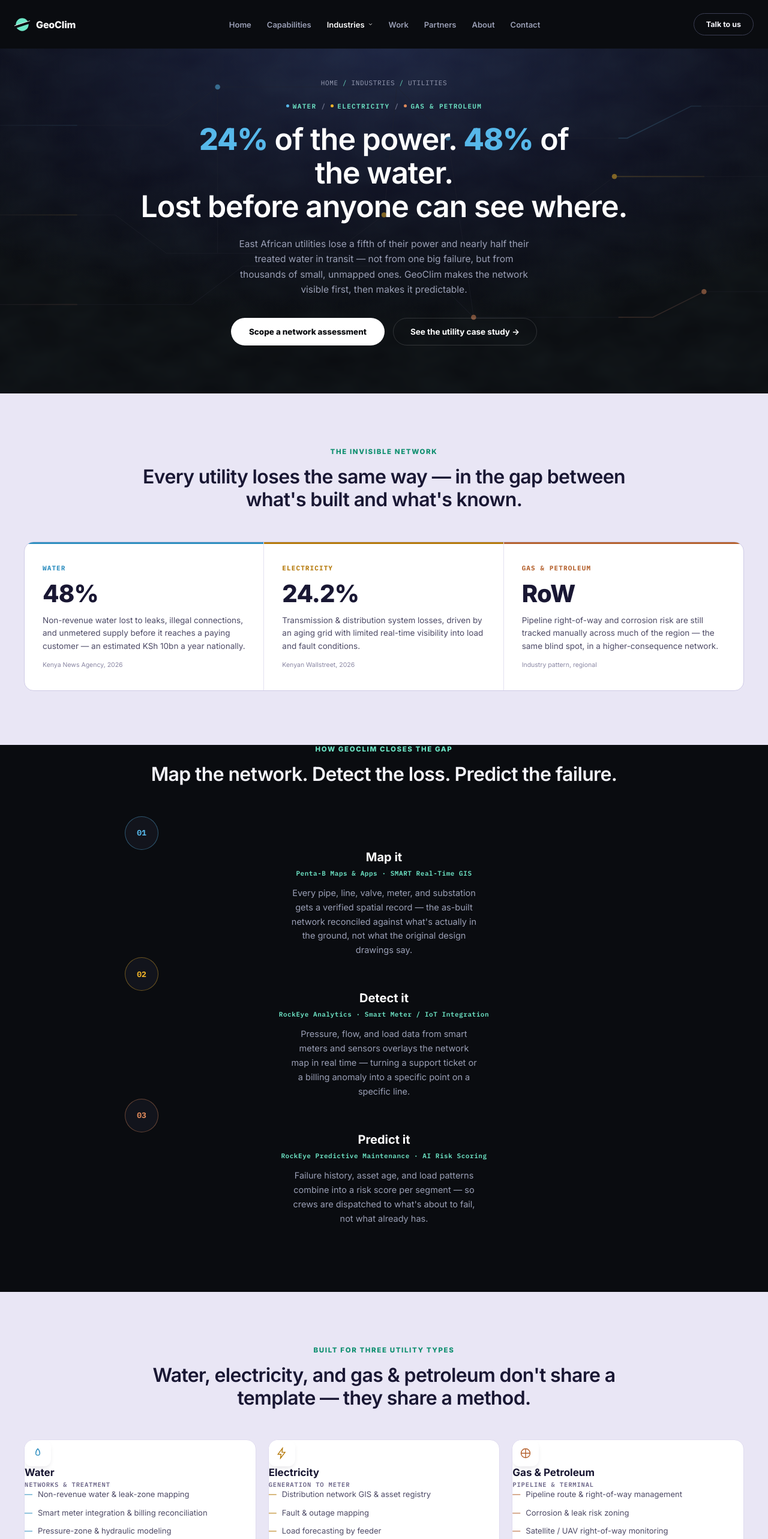
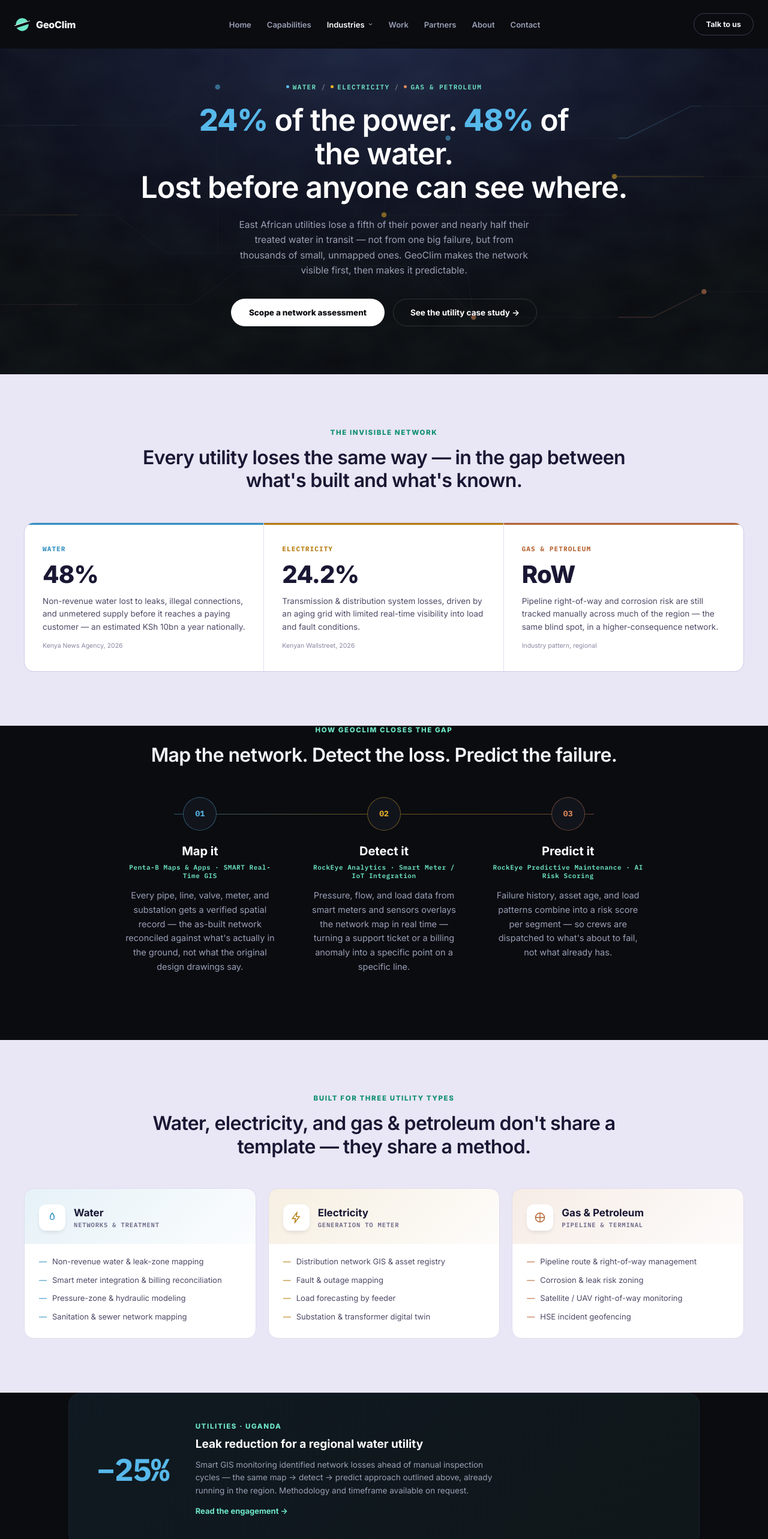
Before and after one commit to luchuowen/geoclim, a Next.js app: page /industries/utilities in a window 1280 px wide. Shown: the top 2566 px of the page at 60% size. Built offline with nearby package versions, Linux system fonts and the light colour scheme; a web font is replaced by a local one.

Commit message:
Utilities page: remove breadcrumb, horizontal Map/Detect/Predict redesign, card header-band redesign (Option A)
Co-Authored-By: Claude Sonnet 5 <noreply@anthropic.com>
Claude-Session: https://claude.ai/code/session_01AG5XGE776AAEXaqt8Zzq2B

```diff
--- a/app/industries/utilities/page.tsx
+++ b/app/industries/utilities/page.tsx
@@ -125,9 +125,6 @@ export default function UtilitiesIndustryPage() {
         </svg>
         <HeroTexture />
         <div className="page-hero-inner util-hero-inner">
-          <div className="breadcrumb">
-            <Link href="/">Home</Link> <span>/</span> <Link href="/industries">Industries</Link> <span>/</span> Utilities
-          </div>
           <div className="util-eyebrow">
             <span className="seg">
               <span className="dot w" /> Water
@@ -206,39 +203,49 @@ export default function UtilitiesIndustryPage() {
           <h2>Map the network. Detect the loss. Predict the failure.</h2>
         </div>
         <div className="util-mdp-rail">
+          <div className="util-mdp-line" aria-hidden="true" />
+          <div className="util-mdp-grid">
             <Reveal className="util-mdp-stage w">
+              <div className="util-mdp-node-row">
                 <div className="util-mdp-node">01</div>
+              </div>
               <div className="util-mdp-body">
                 <h3>Map it</h3>
                 <span className="util-mdp-tools">Penta-B Maps &amp; Apps · SMART Real-Time GIS</span>
                 <p>
-                Every pipe, line, valve, meter, and substation gets a verified spatial record — the as-built network
-                reconciled against what&apos;s actually in the ground, not what the original design drawings say.
+                  Every pipe, line, valve, meter, and substation gets a verified spatial record — the as-built
+                  network reconciled against what&apos;s actually in the ground, not what the original design
+                  drawings say.
                 </p>
               </div>
             </Reveal>
             <Reveal className="util-mdp-stage p" delay="0.08s">
+              <div className="util-mdp-node-row">
                 <div className="util-mdp-node">02</div>
+              </div>
               <div className="util-mdp-body">
                 <h3>Detect it</h3>
                 <span className="util-mdp-tools">RockEye Analytics · Smart Meter / IoT Integration</span>
                 <p>
-                Pressure, flow, and load data from smart meters and sensors overlays the network map in real time —
-                turning a support ticket or a billing anomaly into a specific point on a specific line.
+                  Pressure, flow, and load data from smart meters and sensors overlays the network map in real
+                  time — turning a support ticket or a billing anomaly into a specific point on a specific line.
                 </p>
               </div>
             </Reveal>
             <Reveal className="util-mdp-stage g" delay="0.16s">
+              <div className="util-mdp-node-row">
                 <div className="util-mdp-node">03</div>
+              </div>
               <div className="util-mdp-body">
                 <h3>Predict it</h3>
                 <span className="util-mdp-tools">RockEye Predictive Maintenance · AI Risk Scoring</span>
                 <p>
-                Failure history, asset age, and load patterns combine into a risk score per segment — so crews are
-                dispatched to what&apos;s about to fail, not what already has.
+                  Failure history, asset age, and load patterns combine into a risk score per segment — so crews
+                  are dispatched to what&apos;s about to fail, not what already has.
                 </p>
               </div>
             </Reveal>
+          </div>
         </div>
       </section>
 
@@ -251,16 +258,22 @@ export default function UtilitiesIndustryPage() {
         <div className="util-type-grid">
           {TYPES.map((t) => (
             <Reveal className={`util-type-card ${t.key}`} key={t.key}>
+              <div className="utc-head">
                 <div className="utc-icon">
                   <svg viewBox="0 0 24 24">{t.icon}</svg>
                 </div>
+                <div>
                   <h3>{t.name}</h3>
                   <span className="utc-tag">{t.tag}</span>
+                </div>
+              </div>
+              <div className="utc-body">
                 <ul>
                   {t.items.map((it) => (
                     <li key={it}>{it}</li>
                   ))}
                 </ul>
+              </div>
             </Reveal>
           ))}
         </div>
```
Lines whose indentation alone changed are shown as unchanged.
